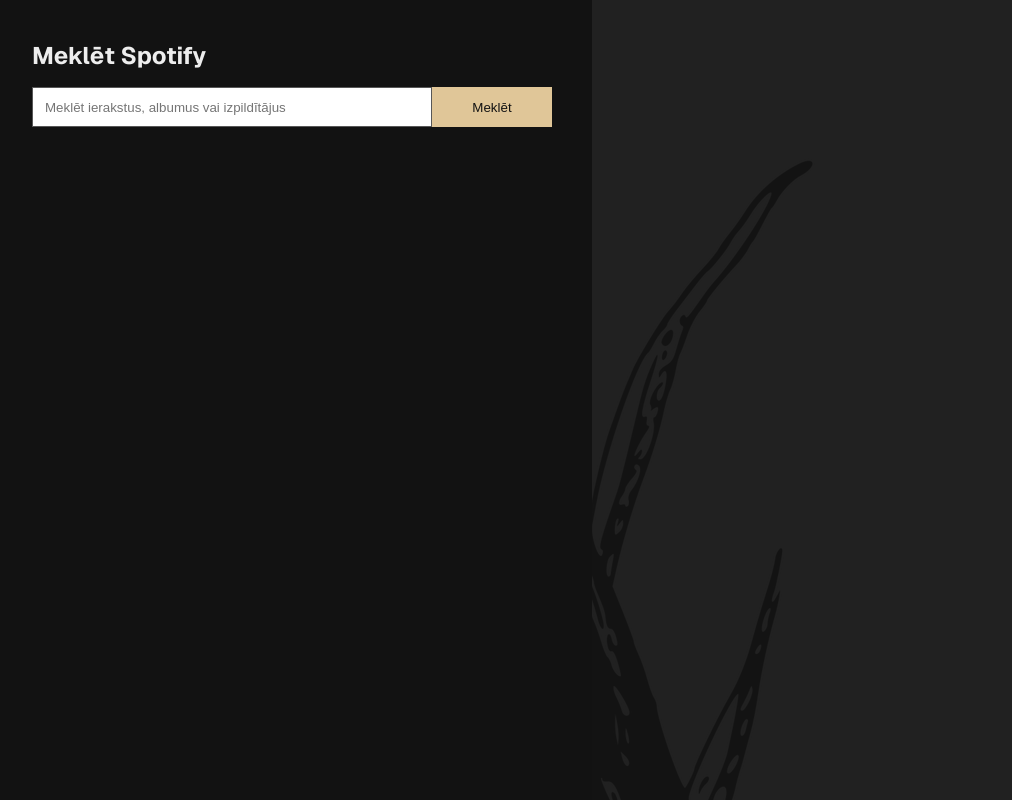
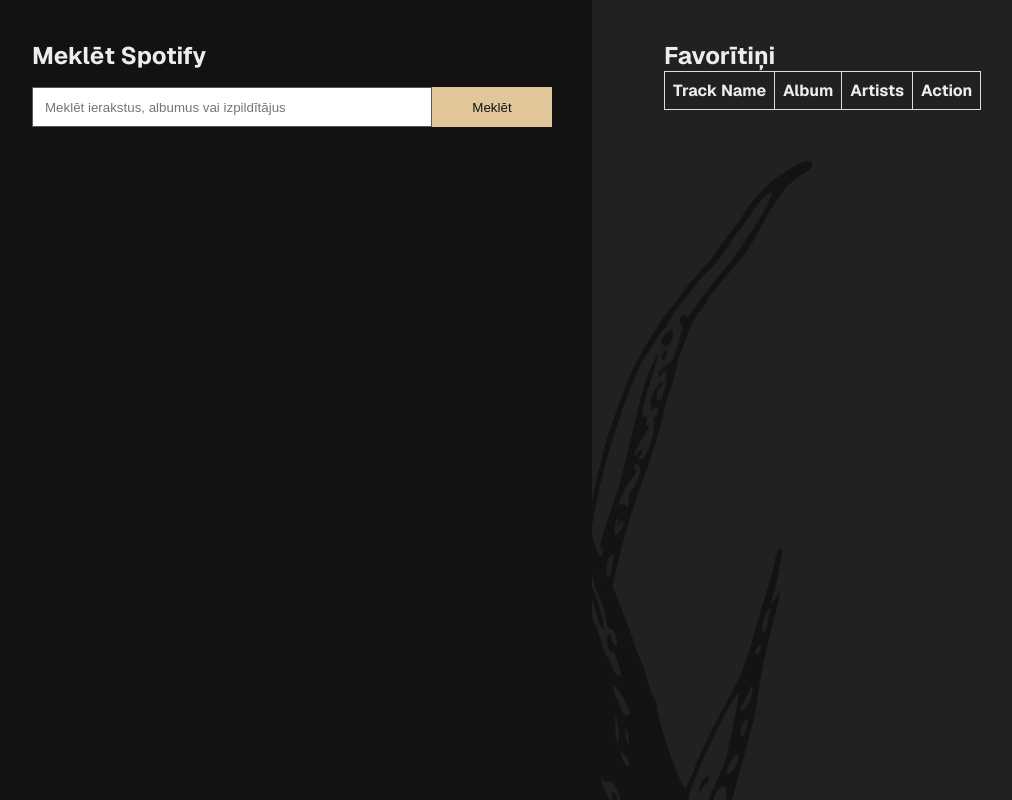
Before and after one commit to leleleadele/spotify-app, a Next.js app: page / in a window 1280 px wide. Shown: the whole page, without its empty margins (8-1020 px from the left). Built offline with nearby package versions, Linux system fonts and the light colour scheme.

Commit message:
favorites panel wip

```diff
--- a/src/app/page.module.css
+++ b/src/app/page.module.css
@@ -28,9 +28,7 @@
   height: 100%;
   width: 100%;
   display: flex;
-  flex-direction: column;
   gap: 32px;
-  grid-row-start: 2;
   z-index: 10;
 }
 
--- a/src/app/page.tsx
+++ b/src/app/page.tsx
@@ -3,6 +3,7 @@
 import Image from "next/image";
 import styles from "./page.module.css";
 import SearchPanel from "@/components/SearchPanel";
+import FavoritesPanel from '@/components/FavoritesPanel';
 
 export default function Home() {
   return (
@@ -17,6 +18,7 @@
 
       <main className={styles.main}>
         <SearchPanel />
+        <FavoritesPanel />
       </main>
     </div>
   );
--- /dev/null
+++ b/src/components/FavoritesPanel/FavoritesList/index.module.css
@@ -0,0 +1,31 @@
+.container {
+  margin: 16px 0;
+  max-width: 800px;
+  margin: 0 auto;
+  width: 100%;
+
+  .table {
+    width: 100%;
+    border-collapse: collapse;
+  }
+
+  th,
+  td {
+    border: 1px solid #ddd;
+    padding: 8px;
+    text-align: left;
+  }
+
+  .removeButton {
+    background-color: #e74c3c;
+    color: #fff;
+    border: none;
+    padding: 6px 12px;
+    cursor: pointer;
+    border-radius: 4px;
+  }
+
+  .removeButton:hover {
+    background-color: #c0392b;
+  }
+}
--- /dev/null
+++ b/src/components/FavoritesPanel/FavoritesList/index.tsx
@@ -0,0 +1,71 @@
+import React, { useEffect, useState } from "react";
+import { useSelector, useDispatch } from "react-redux";
+import { RootState } from "@/store";
+import styles from "./index.module.css";
+import { removeFavorite } from '@/store/slice';
+
+interface Track {
+  id: string;
+  name: string;
+  album: {
+    name: string;
+  };
+  artists: { name: string }[];
+}
+
+const FavoritesList: React.FC = () => {
+  const favoriteIds = useSelector((state: RootState) => state.app.favorites); // Adjust this based on your state structure
+  const dispatch = useDispatch();
+  const [favoriteTracks, setFavoriteTracks] = useState<Track[]>([]);
+
+  useEffect(() => {
+    const fetchFavorites = async () => {
+      if (favoriteIds.length > 0) {
+        const ids = favoriteIds.join(",");
+        const response = await fetch(`/api/spotify/tracks?ids=${ids}`);
+        const data = await response.json();
+        setFavoriteTracks(data.tracks);
+      }
+    };
+
+    fetchFavorites();
+  }, [favoriteIds]);
+
+  const handleRemove = (id: string) => {
+    dispatch(removeFavorite(id));
+  };
+
+  return (
+    <div className={styles.container}>
+      <table className={styles.table}>
+        <thead>
+          <tr>
+            <th>Track Name</th>
+            <th>Album</th>
+            <th>Artists</th>
+            <th>Action</th>
+          </tr>
+        </thead>
+        <tbody>
+          {favoriteTracks.map((track) => (
+            <tr key={track.id}>
+              <td>{track.name}</td>
+              <td>{track.album.name}</td>
+              <td>{track.artists.map((artist) => artist.name).join(", ")}</td>
+              <td>
+                <button
+                  className={styles.removeButton}
+                  onClick={() => handleRemove(track.id)}
+                >
+                  Remove
+                </button>
+              </td>
+            </tr>
+          ))}
+        </tbody>
+      </table>
+    </div>
+  );
+};
+
+export default FavoritesList;
--- /dev/null
+++ b/src/components/FavoritesPanel/index.module.css
@@ -0,0 +1,3 @@
+.favorites {
+    padding: 40px;
+}
--- /dev/null
+++ b/src/components/FavoritesPanel/index.tsx
@@ -0,0 +1,13 @@
+import FavoritesList from "./FavoritesList";
+import styles from "./index.module.css";
+
+const FavoritesPanel: React.FC = () => {
+  return (
+    <div className={styles.favorites}>
+      <h2>Favorītiņi</h2>
+      <FavoritesList />
+    </div>
+  );
+};
+
+export default FavoritesPanel;
--- a/src/components/SearchPanel/ResultItem/index.module.css
+++ b/src/components/SearchPanel/ResultItem/index.module.css
@@ -5,6 +5,7 @@
   border-radius: 5px;
   background-color: #28282880;
   height: 120px;
+  overflow: hidden;
 
   &:hover {
     background-color: #282828;
@@ -37,7 +38,7 @@
     background: none;
     outline: none;
     border: none;
-    padding: 16px 48px 16px 16px;
+    padding: 16px 32px 16px 16px;
     margin-left: auto;
     color: #3f3f3f;
     cursor: pointer;
--- a/src/components/SearchPanel/ResultItem/index.tsx
+++ b/src/components/SearchPanel/ResultItem/index.tsx
@@ -1,9 +1,9 @@
 import { useDispatch, useSelector } from "react-redux";
-import cn from 'classnames';
+import cn from "classnames";
 import HeartIcon from "@/components/common/Heart";
 import styles from "./index.module.css";
-import { addFavorite, removeFavorite } from '@/store/slice';
-import { RootState } from '@/store';
+import { addFavorite, removeFavorite } from "@/store/slice";
+import { RootState } from "@/store";
 
 interface ResultItemProps {
   data: any;
@@ -15,14 +15,21 @@
 
   const imageUrl = data.album?.images?.[0]?.url || "";
   const handleFavoriteClick = (): void => {
-    favorites[data.id] ? dispatch(removeFavorite(data.id)) : dispatch(addFavorite(data.id))
+    favorites[data.id]
+      ? dispatch(removeFavorite(data.id))
+      : dispatch(addFavorite(data.id));
   };
 
   return (
+    <article>
       <div className={styles.resultItem}>
         <div className={styles.image}>
           {imageUrl && (
-          <img src={imageUrl} alt={data.name} className={styles.ResultImage} />
+            <img
+              src={imageUrl}
+              alt={data.name}
+              className={styles.ResultImage}
+            />
           )}
         </div>
         <div className={styles.info}>
@@ -37,6 +44,7 @@
           <HeartIcon width={32} height={32} />
         </button>
       </div>
+    </article>
   );
 };
 
--- /dev/null
+++ b/src/pages/api/tracks.ts
@@ -0,0 +1,30 @@
+import type { NextApiRequest, NextApiResponse } from "next";
+import axios from "axios";
+
+export default async function handler(
+  req: NextApiRequest,
+  res: NextApiResponse
+) {
+  const { ids } = req.query;
+  const tokenResponse = await fetch("http://localhost:3000/api/auth");
+  const tokenData = await tokenResponse.json();
+
+  if (!tokenData.access_token) {
+    res.status(401).json({ error: "Failed to retrieve access token" });
+    return;
+  }
+
+  const token = tokenData.access_token;
+
+  try {
+    const response = await axios.get("https://api.spotify.com/v1/tracks", {
+      headers: { Authorization: `Bearer ${token}` },
+      params: { ids },
+    });
+
+    res.status(200).json(response.data);
+  } catch (error: any) {
+    console.error("Spotify API Error:", error.response?.data || error.message);
+    res.status(500).json({ error: "Failed to fetch tracks" });
+  }
+}
```
Lines whose indentation alone changed are shown as unchanged.
